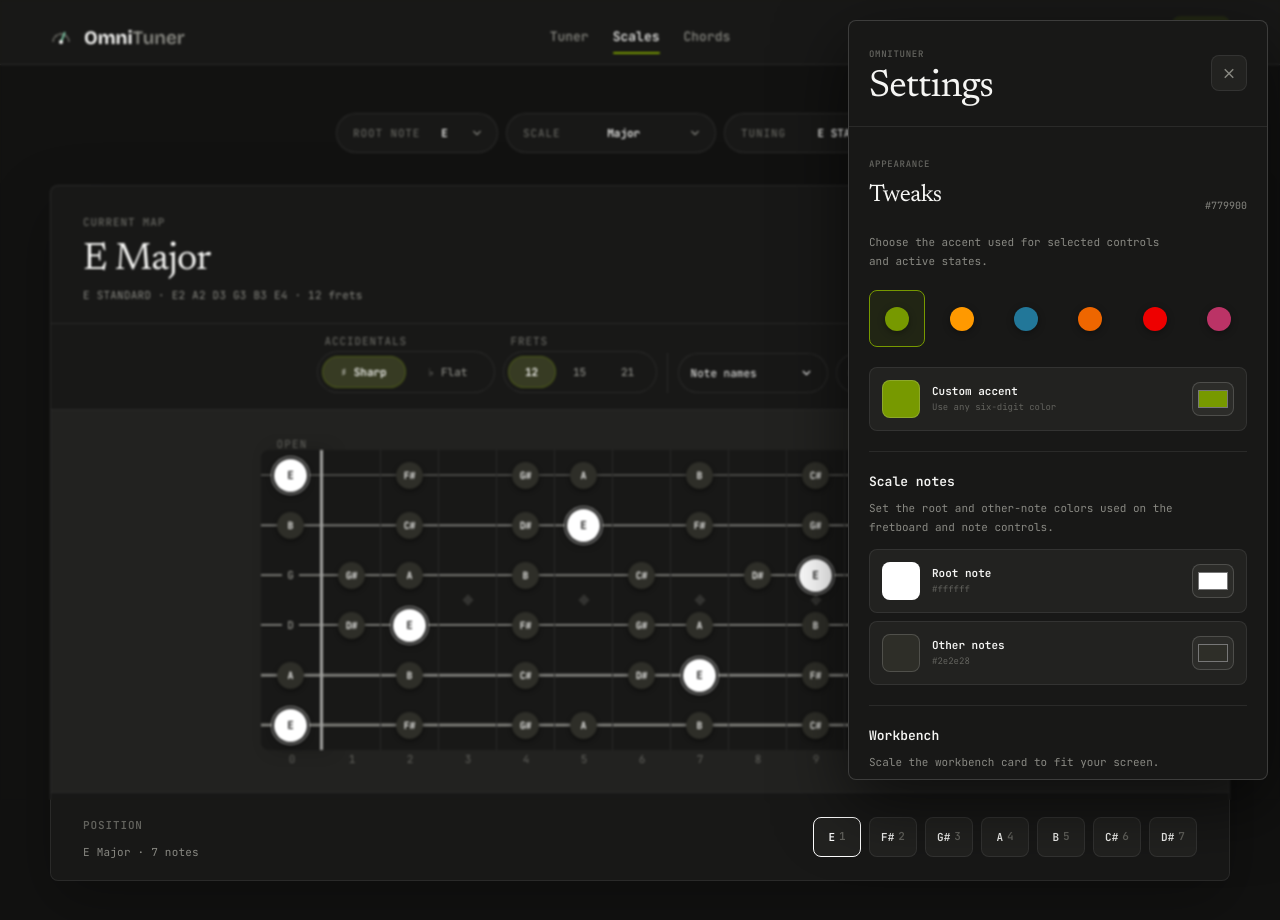
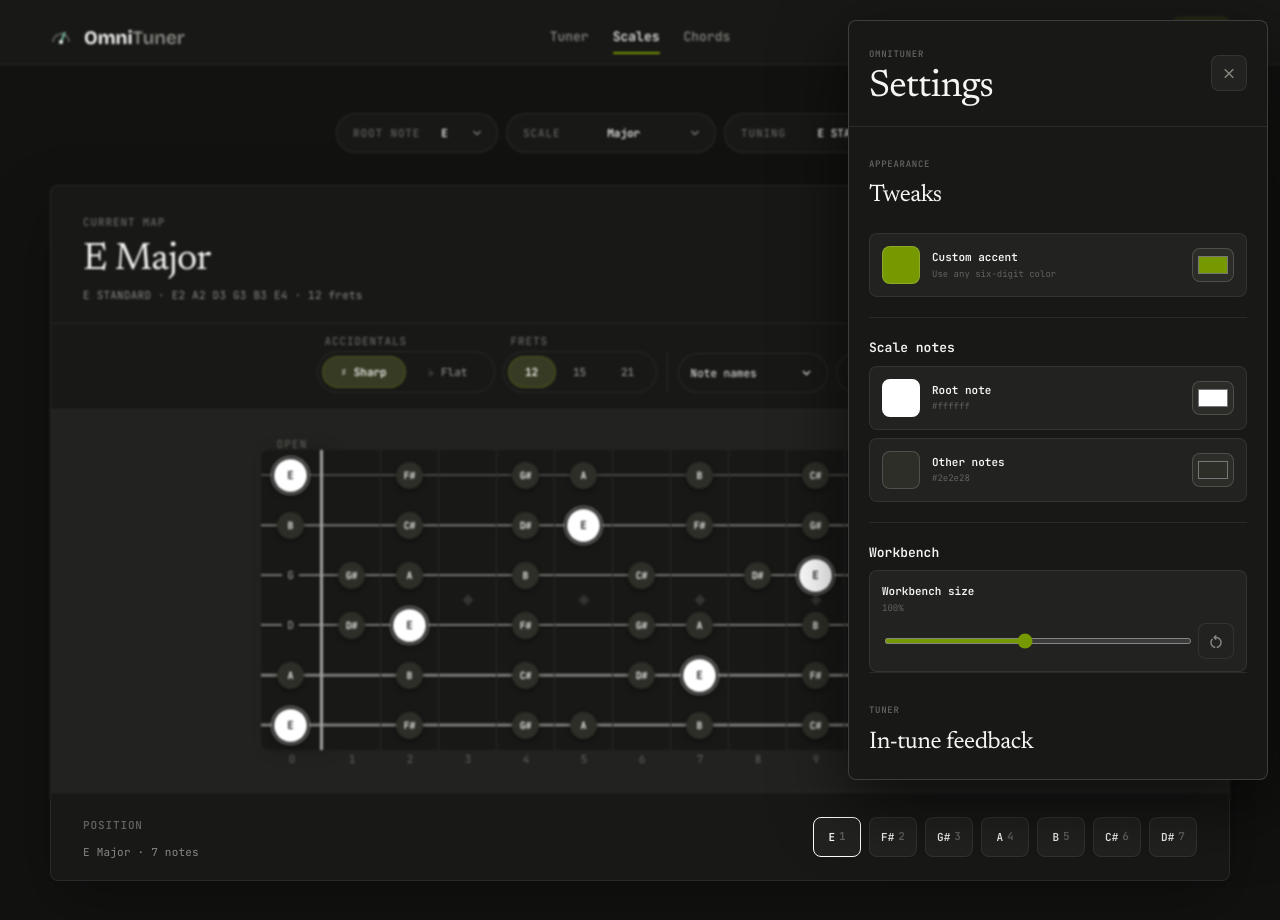
Before and after one commit to sawayaka143/OmniTuner, an Angular app: page /scales in a window 1280 px wide. Both pictures are taken after a click on the button "settings". Shown: the top 920 px of the page. Built offline with nearby package versions, Linux system fonts and the light colour scheme.

Commit message:
refactor(settings-panel): remove unused accent options and related markup style(scale-options): adjust button padding for better spacing chore: add VSCode settings for Angular strict mode

```diff
--- a/src/app/components/settings-panel/settings-panel.html
+++ b/src/app/components/settings-panel/settings-panel.html
@@ -25,26 +25,6 @@
             <span class="settings-kicker">Appearance</span>
             <h3 id="tweaks-title">Tweaks</h3>
           </div>
-          <span class="current-accent">{{ accent() }}</span>
-        </div>
-
-        <p>Choose the accent used for selected controls and active states.</p>
-
-        <div class="swatches" role="radiogroup" aria-label="Accent color">
-          @for (option of accentOptions; track option.value) {
-            <button
-              class="swatch"
-              type="button"
-              role="radio"
-              [class.selected]="accent().toLowerCase() === option.value"
-              [attr.aria-checked]="accent().toLowerCase() === option.value"
-              [attr.aria-label]="option.name"
-              [title]="option.name"
-              [style.--swatch-color]="option.value"
-              (click)="chooseAccent(option.value)">
-              <span aria-hidden="true"></span>
-            </button>
-          }
         </div>
 
         <label class="custom-accent">
@@ -62,7 +42,6 @@
 
         <section class="note-colors" aria-labelledby="note-colors-title">
           <h4 id="note-colors-title">Scale notes</h4>
-          <p>Set the root and other-note colors used on the fretboard and note controls.</p>
 
           <label class="custom-accent">
             <span class="color-preview" [style.background-color]="rootNoteColor()" aria-hidden="true"></span>
@@ -93,7 +72,6 @@
 
         <section class="workbench-size" aria-labelledby="workbench-size-title">
           <h4 id="workbench-size-title">Workbench</h4>
-          <p>Scale the workbench card to fit your screen.</p>
 
           <label class="workbench-size-control">
             <span class="custom-copy">
@@ -125,14 +103,8 @@
           </div>
         </div>
 
-        <p>
-          When a played pitch holds inside the tolerance window, the tuner confirms it with a
-          tinted glow, a soft chime, and a one-shot pulse.
-        </p>
-
         <section class="reference-pitch" aria-labelledby="reference-pitch-title">
           <h4 id="reference-pitch-title">Reference pitch (A4)</h4>
-          <p>Shift the concert reference from the default 440 Hz.</p>
 
           <label class="workbench-size-control">
             <span class="custom-copy">
@@ -214,24 +186,6 @@
 
         <section class="in-tune-color" aria-labelledby="in-tune-color-title">
           <h4 id="in-tune-color-title">In-tune color</h4>
-          <p>One color drives every cue — the note, the needle, the status, the string, and the glow.</p>
-
-          <div class="swatches" role="radiogroup" aria-label="In-tune color">
-            @for (option of inTuneColorOptions; track option.value) {
-              <button
-                class="swatch"
-                type="button"
-                role="radio"
-                [class.selected]="tunerSettings().inTune.color === option.value"
-                [attr.aria-checked]="tunerSettings().inTune.color === option.value"
-                [attr.aria-label]="option.name"
-                [title]="option.name"
-                [style.--swatch-color]="option.value"
-                (click)="chooseInTuneColor(option.value)">
-                <span aria-hidden="true"></span>
-              </button>
-            }
-          </div>
 
           <label class="custom-accent">
             <span
@@ -252,7 +206,6 @@
 
         <section class="in-tune-ranges" aria-labelledby="in-tune-ranges-title">
           <h4 id="in-tune-ranges-title">Confirmation window</h4>
-          <p>Tune how strict the lock is and how long a pitch must hold before it confirms.</p>
 
           <label class="workbench-size-control">
             <span class="custom-copy">
--- a/src/app/components/settings-panel/settings-panel.scss
+++ b/src/app/components/settings-panel/settings-panel.scss
@@ -69,14 +69,6 @@
 .tweaks {
   display: grid;
   gap: var(--space-5);
-
-  p {
-    max-width: 46ch;
-    margin: 0;
-    color: var(--text-muted);
-    font-size: var(--text-xs);
-    line-height: var(--leading-relaxed);
-  }
 }
 
 .section-heading {
@@ -94,56 +86,6 @@
   }
 }
 
-.current-accent {
-  color: var(--text-muted);
-  font-size: var(--text-2xs);
-  font-variant-numeric: tabular-nums;
-  text-transform: uppercase;
-}
-
-.swatches {
-  display: grid;
-  grid-template-columns: repeat(6, 1fr);
-  gap: var(--space-2);
-}
-
-.swatch {
-  --swatch-shadow: 0 2px 7px rgba(0, 0, 0, 0.35);
-
-  aspect-ratio: 1;
-  display: grid;
-  place-items: center;
-  padding: 0;
-  border: 1px solid transparent;
-  border-radius: var(--r-md);
-  background: transparent;
-  cursor: pointer;
-  transition: border-color var(--dur-med) ease, transform var(--dur-fast) ease,
-    background-color var(--dur-med) ease;
-
-  span {
-    width: var(--space-6);
-    height: var(--space-6);
-    border-radius: 50%;
-    background: var(--swatch-color);
-    box-shadow: var(--swatch-shadow);
-  }
-
-  &:hover {
-    transform: translateY(-1px);
-  }
-
-  &.selected {
-    border-color: var(--swatch-color);
-    background: color-mix(in srgb, var(--swatch-color) 10%, transparent);
-  }
-
-  &:focus-visible {
-    outline: 2px solid var(--swatch-color);
-    outline-offset: 2px;
-  }
-}
-
 .note-colors {
   display: grid;
   gap: var(--space-2);
@@ -154,10 +96,6 @@
     margin: 0;
     font-size: var(--text-sm);
     font-weight: var(--fw-semibold);
-  }
-
-  > p {
-    margin-bottom: var(--space-1);
   }
 }
 
@@ -220,10 +158,6 @@ input[type='color'] {
     font-size: var(--text-sm);
     font-weight: var(--fw-semibold);
   }
-
-  > p {
-    margin-bottom: var(--space-1);
-  }
 }
 
 .workbench-size-control {
@@ -261,10 +195,6 @@ input[type='color'] {
   gap: var(--space-5);
   padding-top: var(--space-6);
   border-top: 1px solid var(--border-subtle);
-
-  > p {
-    margin-bottom: var(--space-1);
-  }
 }
 
 .startup-mode {
@@ -328,10 +258,6 @@ input[type='color'] {
     font-size: var(--text-sm);
     font-weight: var(--fw-semibold);
   }
-
-  > p {
-    margin-bottom: var(--space-1);
-  }
 }
 
 .in-tune-ranges .workbench-size-control {
--- a/src/app/components/settings-panel/settings-panel.ts
+++ b/src/app/components/settings-panel/settings-panel.ts
@@ -22,11 +22,6 @@ import {
 } from '../../models/tuner-preferences.model';
 import { Toggle } from '../../ui/toggle/toggle';
 import { IconButton } from '../../ui/icon-button/icon-button';
-
-interface AccentOption {
-  readonly name: string;
-  readonly value: string;
-}
 
 interface StartupModeOption {
   readonly value: TunerStartupMode;
@@ -69,24 +64,6 @@ export class SettingsPanel {
   protected readonly holdStep = TUNER_HOLD_STEP;
   protected readonly refPitchMin = REFERENCE_PITCH_MIN;
   protected readonly refPitchMax = REFERENCE_PITCH_MAX;
-
-  protected readonly accentOptions: readonly AccentOption[] = [
-    { name: 'Root green', value: '#779900' },
-    { name: 'Third amber', value: '#ff9900' },
-    { name: 'Fifth blue', value: '#227799' },
-    { name: 'Seventh orange', value: '#ee6600' },
-    { name: 'Extension red', value: '#ee0000' },
-    { name: 'Altered magenta', value: '#bb3366' },
-  ];
-
-  protected readonly inTuneColorOptions: readonly AccentOption[] = [
-    { name: 'Mint', value: '#7ecba8' },
-    { name: 'Root green', value: '#779900' },
-    { name: 'Third amber', value: '#ff9900' },
-    { name: 'Fifth blue', value: '#227799' },
-    { name: 'Seventh orange', value: '#ee6600' },
-    { name: 'Altered magenta', value: '#bb3366' },
-  ];
 
   protected readonly startupModeOptions: readonly StartupModeOption[] = [
     { value: 'remember', label: 'Remember last' },
--- a/src/app/scales/scale-options/scale-options.scss
+++ b/src/app/scales/scale-options/scale-options.scss
@@ -87,7 +87,7 @@
   button {
     @include dropdown-item();
     gap: var(--space-2);
-    padding: var(--space-2) var(--space-3);
+    padding: var(--space-2) var(--space-3) var(--space-2) var(--space-4);
     font-size: var(--text-2xs);
     white-space: nowrap;
 
```
